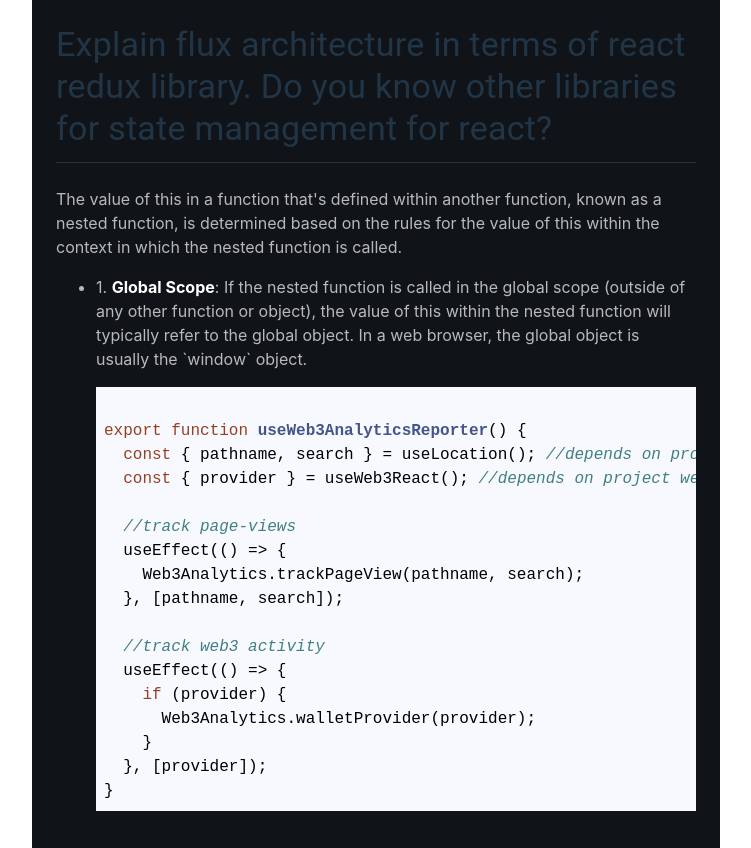
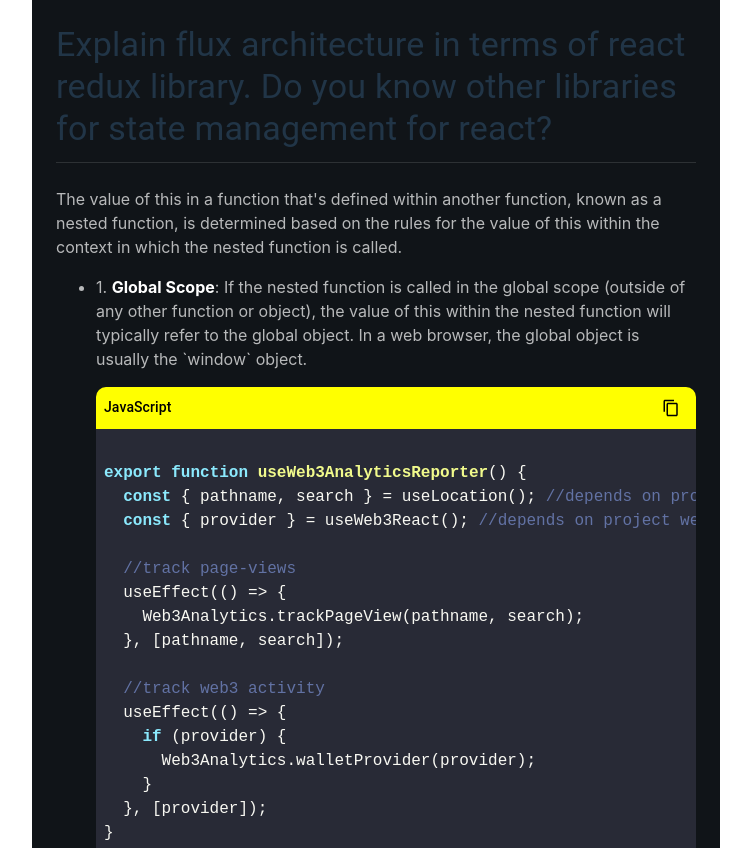
Before and after one commit to Domino731/devQuestZone, a React (Vite) app: page / in a window 1280 px wide. Shown: the whole page, without its empty margins (264-1015 px from the left). Built offline with nearby package versions, Linux system fonts and the light colour scheme.

Commit message:
feature - CodeSnippet - header styles

```diff
--- a/package.json
+++ b/package.json
@@ -12,6 +12,7 @@
   "dependencies": {
     "@emotion/react": "^11.11.1",
     "@emotion/styled": "^11.11.0",
+    "@mui/icons-material": "^5.14.16",
     "@mui/material": "^5.14.17",
     "highlight.js": "^11.9.0",
     "react": "^18.2.0",
@@ -21,6 +22,7 @@
   "devDependencies": {
     "@types/react": "^18.2.15",
     "@types/react-dom": "^18.2.7",
+    "@types/react-syntax-highlighter": "^15.5.10",
     "@typescript-eslint/eslint-plugin": "^6.0.0",
     "@typescript-eslint/parser": "^6.0.0",
     "@vitejs/plugin-react": "^4.0.3",
--- /dev/null
+++ b/src/app.types.ts
@@ -0,0 +1,5 @@
+export enum APP_LANGUAGES  {
+    javaScript = 'javaScript'
+}
+
+export type AppLanguagesUnion = keyof typeof APP_LANGUAGES;
--- a/src/modules/Question/CodeSnippet.tsx
+++ /dev/null
@@ -1,35 +0,0 @@
-import hljs from 'highlight.js';
-
-import javascript from 'highlight.js/lib/languages/javascript';
-import SyntaxHighlighter from 'react-syntax-highlighter';
-import { docco } from 'react-syntax-highlighter/dist/esm/styles/hljs';
-
-// Register the language
-hljs.registerLanguage('javascript', javascript);
-export const CodeSnippet = () => {
-
-
-    return (
-<SyntaxHighlighter language="javascript" style={docco}>
-       {
-           `
-export function useWeb3AnalyticsReporter() {
-  const { pathname, search } = useLocation(); //depends on project routes manager
-  const { provider } = useWeb3React(); //depends on project web3 providers handling
-
-  //track page-views
-  useEffect(() => {
-    Web3Analytics.trackPageView(pathname, search);
-  }, [pathname, search]);
-
-  //track web3 activity
-  useEffect(() => {
-    if (provider) {
-      Web3Analytics.walletProvider(provider);
-    }
-  }, [provider]);
-}`
-       }
-</SyntaxHighlighter>
-    );
-};
--- a/src/modules/Question/Question.tsx
+++ b/src/modules/Question/Question.tsx
@@ -2,7 +2,7 @@
 import Typography from "@mui/material/Typography";
 import Divider from "@mui/material/Divider";
 import Box from "@mui/material/Box";
-import {CodeSnippet} from "./CodeSnippet.tsx";
+import {CodeSnippet} from "./components/CodeSnippet/CodeSnippet.tsx";
 
 
 const contentSX = {
--- /dev/null
+++ b/src/modules/Question/components/CodeSnippet/CodeSnippet.tsx
@@ -0,0 +1,49 @@
+import hljs from 'highlight.js';
+import styles from "./styles.module.scss";
+import javascript from 'highlight.js/lib/languages/javascript';
+import SyntaxHighlighter from 'react-syntax-highlighter';
+import { dracula } from 'react-syntax-highlighter/dist/esm/styles/hljs';
+import Box from "@mui/material/Box";
+import {getLangColor, getLangHeaderTextColor} from "../../../../utils/getLangColor.ts";
+import Typography from "@mui/material/Typography";
+import {ContentCopy} from "@mui/icons-material";
+import IconButton from '@mui/material/IconButton';
+
+// Register the language
+hljs.registerLanguage('javascript', javascript);
+export const CodeSnippet = () => {
+
+
+    return (
+        <div className={styles.container}>
+            <Box sx={{backgroundColor: getLangColor('javaScript')}} className={styles.header}>
+                <Typography variant="subtitle2" sx={{color: getLangHeaderTextColor('javaScript')}}>JavaScript</Typography>
+                <IconButton sx={{color: getLangHeaderTextColor('javaScript'), fontSize: '18px'}}>
+                    <ContentCopy fontSize="inherit"/>
+                </IconButton>
+            </Box>
+
+            <SyntaxHighlighter language="javascript" style={dracula}>
+       {
+           `
+export function useWeb3AnalyticsReporter() {
+  const { pathname, search } = useLocation(); //depends on project routes manager
+  const { provider } = useWeb3React(); //depends on project web3 providers handling
+
+  //track page-views
+  useEffect(() => {
+    Web3Analytics.trackPageView(pathname, search);
+  }, [pathname, search]);
+
+  //track web3 activity
+  useEffect(() => {
+    if (provider) {
+      Web3Analytics.walletProvider(provider);
+    }
+  }, [provider]);
+}`
+       }
+</SyntaxHighlighter>
+        </div>
+    );
+};
--- /dev/null
+++ b/src/modules/Question/components/CodeSnippet/index.tsx
@@ -0,0 +1,3 @@
+import {CodeSnippet} from "./CodeSnippet.tsx";
+
+export {CodeSnippet}
--- /dev/null
+++ b/src/modules/Question/components/CodeSnippet/styles.module.scss
@@ -0,0 +1,15 @@
+.container {
+  width: 100%;
+  pre {
+    margin: 0;
+  }
+}
+
+.header {
+  border-top-left-radius: 10px;
+  border-top-right-radius: 10px;
+  padding: 4px 8px;
+  display: flex;
+  align-items: center;
+  justify-content: space-between;
+}
--- /dev/null
+++ b/src/utils/getLangColor.ts
@@ -0,0 +1,11 @@
+import {AppLanguagesUnion} from "../app.types.ts";
+
+// eslint-disable-next-line @typescript-eslint/no-unused-vars
+export const getLangColor = (language: AppLanguagesUnion) => {
+    return 'yellow';
+}
+
+// eslint-disable-next-line @typescript-eslint/no-unused-vars
+export const getLangHeaderTextColor = (language: AppLanguagesUnion) => {
+    return 'black';
+}
```
Also changed, not shown: 2 other files (tests, documents, lock files or other folders).
